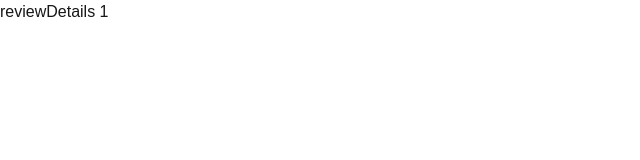
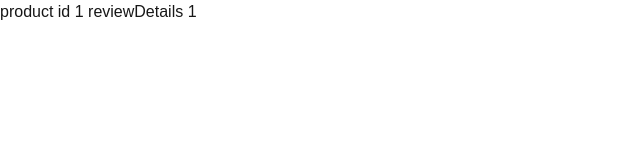
Before and after one commit to Santoshpatel112/NEXT-JS-15, a Next.js app in the folder nextbasic/: page /product/1/review/1 in a window 1280 px wide. Shown: the top 160 px of the page, without its empty margins (0-640 px from the left). Built offline with nearby package versions, Linux system fonts and the light colour scheme.

Commit message:
nestd dynamic routing

```diff
--- a/nextbasic/src/app/product/[productid]/review/[reviewid]/page.js
+++ b/nextbasic/src/app/product/[productid]/review/[reviewid]/page.js
@@ -1,3 +1,3 @@
 export default function reviewDetails({params}){
-    return (<h2>reviewDetails {params.reviewid}</h2>);
+    return (<h2>product id {params.productid} reviewDetails {params.reviewid}</h2>);
 }
```
